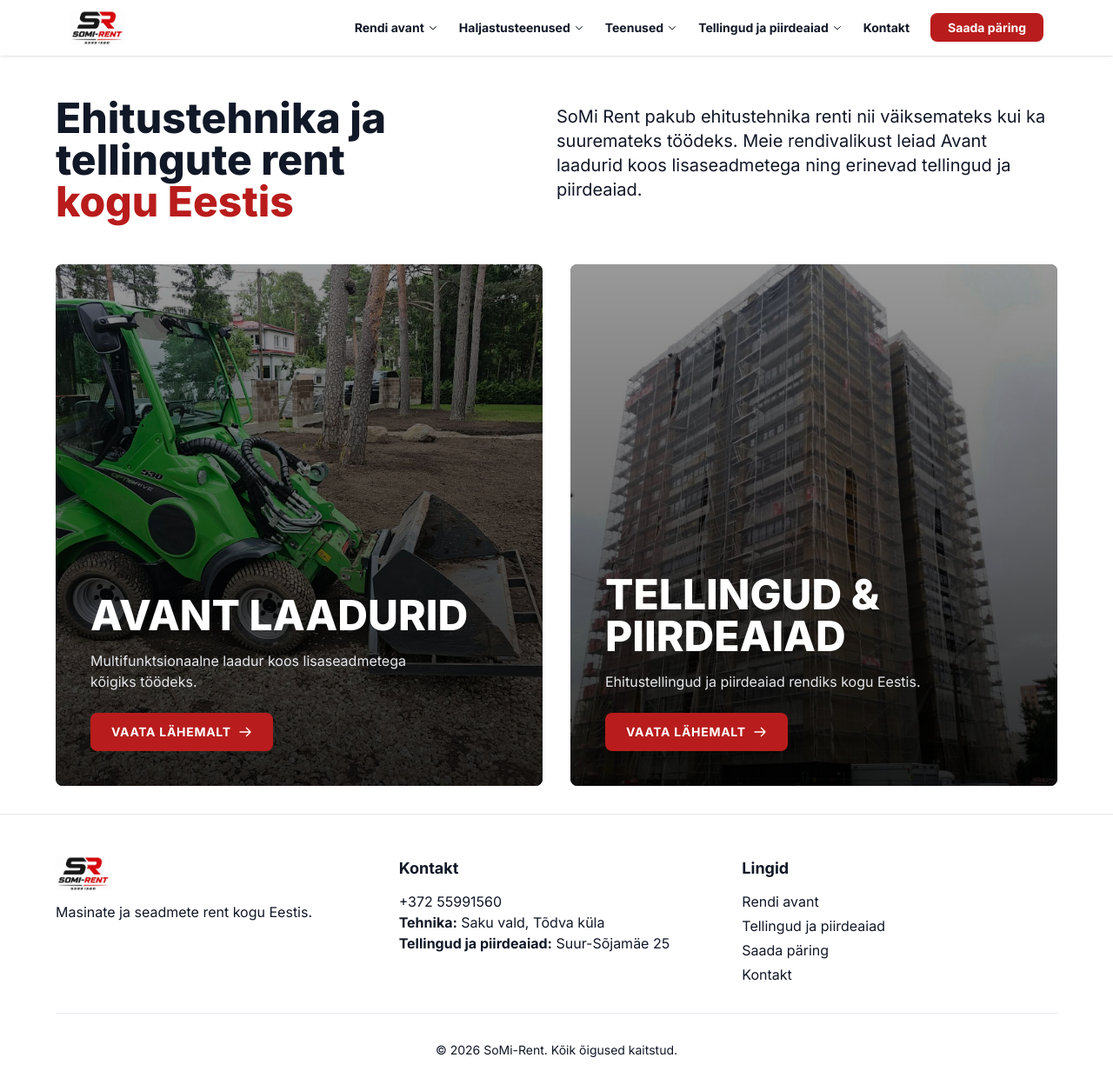
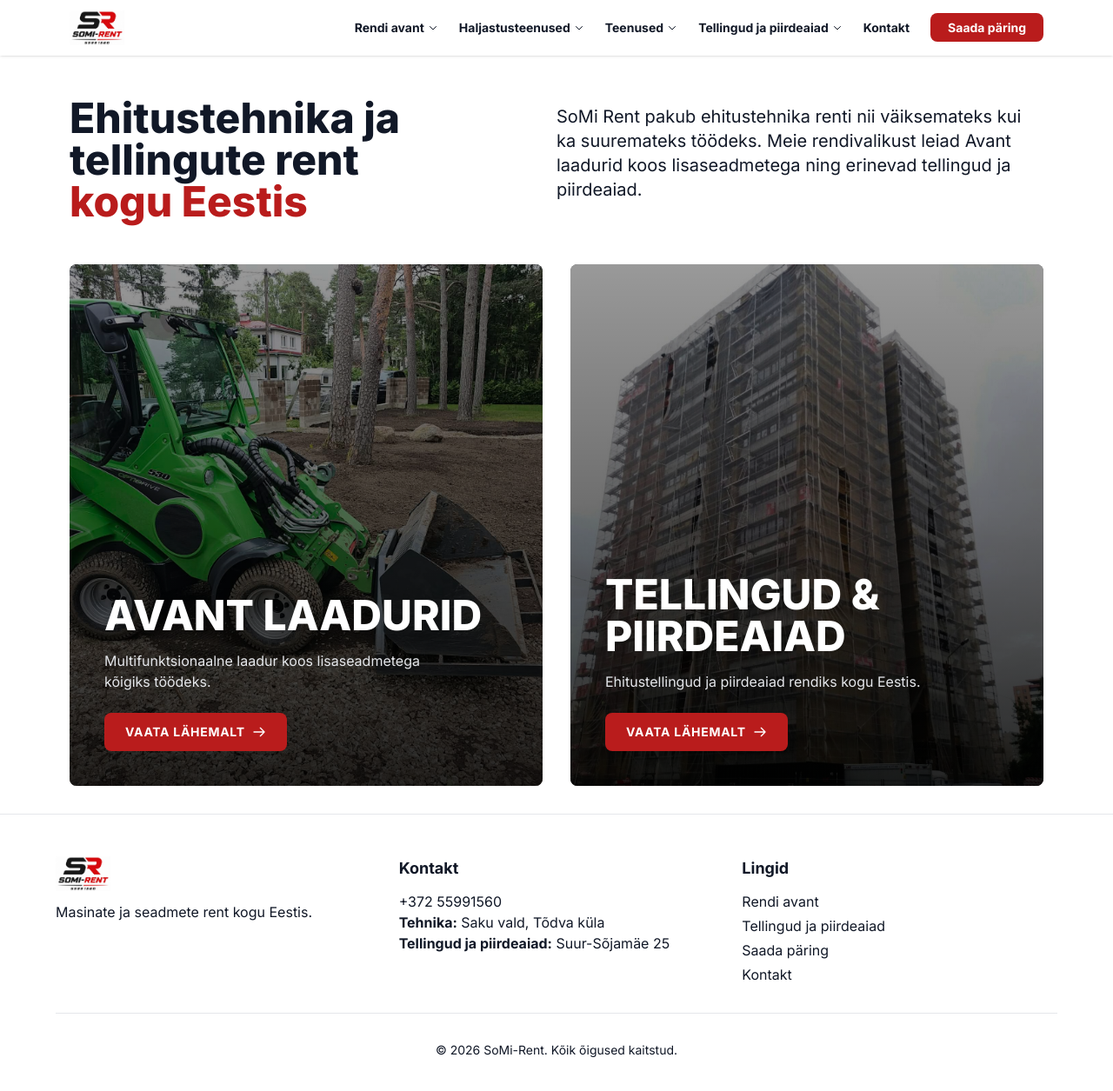
Before and after one commit to SoMi-Rent-OU/rendiportaal-homepage, a Jekyll site: the page built from index.md, in a window 1280 px wide and 1266 px high. Shown: the top 1255 px of the window at 87% size. Built offline with Jekyll 4.4.1, drawn with Linux system fonts in a browser that asks for light colours.

Commit message:
make content on landing page not touch the edges

```diff
--- a/_layouts/home.html
+++ b/_layouts/home.html
@@ -1,7 +1,7 @@
 ---
 layout: default
 ---
-<section class="py-8 md:py-12 max-w-6xl mx-auto px-4 md:px-0">
+<section class="py-8 md:py-12 max-w-6xl mx-auto md:px-4">
   <div class="flex flex-col md:flex-row justify-between items-start gap-6 md:gap-12">
     <h1 class="text-4xl md:text-5xl font-black leading-tight md:w-2/5">Ehitustehnika ja tellingute rent <span class="text-red-700">kogu Eestis</span></h1>
     <p class="text-lg md:text-xl leading-relaxed md:w-1/2 md:pt-2">{{ page.description }}</p>
@@ -9,7 +9,7 @@
 </section>
 
 <section class="pb-8">
-  <div class="max-w-6xl mx-auto grid md:grid-cols-2 md:gap-8 gap-1">
+  <div class="max-w-6xl mx-auto grid md:grid-cols-2 md:gap-8 gap-1 md:px-4">
     {% include landing-page-card.html href="/products/avant-laadur-530/" image="/images/products/avant/avant.jpg" alt="Avant laadur" title="Avant Laadurid" description="Multifunktsionaalne laadur koos lisaseadmetega kõigiks töödeks." %}
     {% include landing-page-card.html href="/tellingud-ja-piirdeaiad/" image="/images/products/tellingud/raamtelling-monteeritud.jpg" alt="Tellingud ja piirdeaiad" title="Tellingud & Piirdeaiad" description="Ehitustellingud ja piirdeaiad rendiks kogu Eestis." %}
   </div>
```
Also changed, not shown: css/tailwind.min.css.
